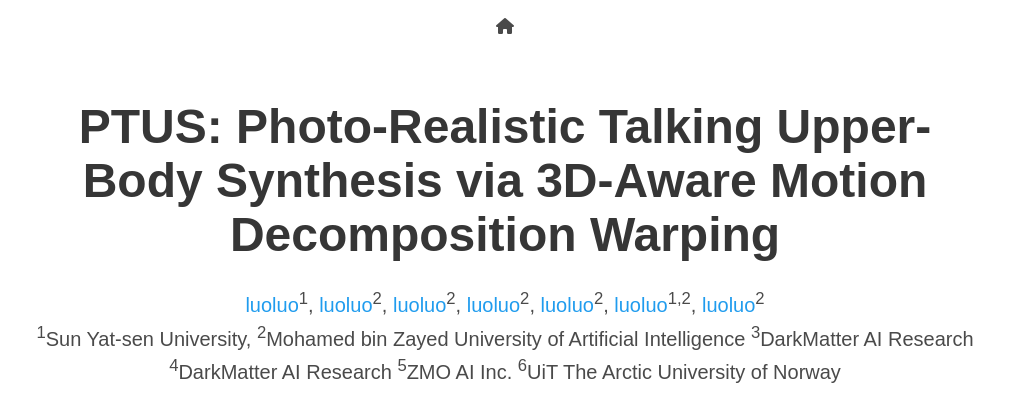
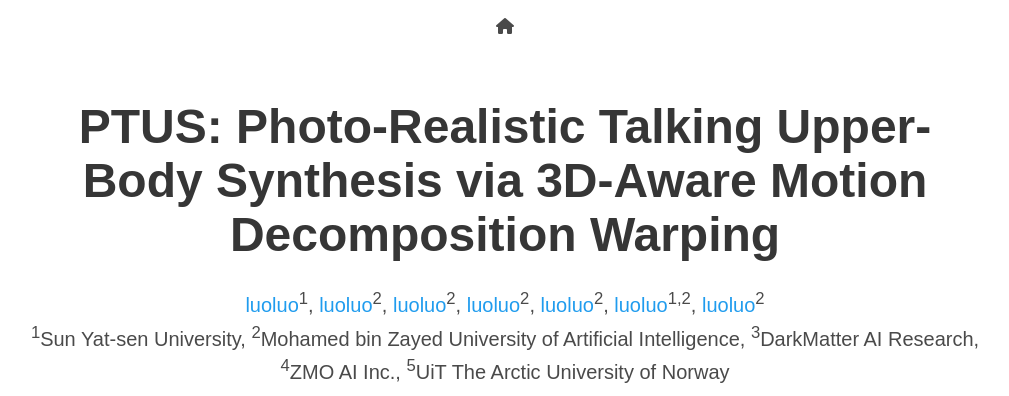
Before and after one commit to cooluoluo/test, a plain HTML site: page index.html in a window 1280 px wide. Shown: the top 396 px of the page, without its empty margins (135-1144 px from the left). Drawn offline with nearby package versions, Linux system fonts and the light colour scheme; some icons are missing; a web font is replaced by a local one.

Commit message:
Update index.html

```diff
--- a/index.html
+++ b/index.html
@@ -113,11 +113,10 @@
 
           <div class="is-size-5 publication-authors">
             <span class="author-block"><sup>1</sup>Sun Yat-sen University,</span>
-            <span class="author-block"><sup>2</sup>Mohamed bin Zayed University of Artificial Intelligence</span>
-            <span class="author-block"><sup>3</sup>DarkMatter AI Research</span>
-            <span class="author-block"><sup>4</sup>DarkMatter AI Research</span>
-            <span class="author-block"><sup>5</sup>ZMO AI Inc.</span>
-            <span class="author-block"><sup>6</sup>UiT The Arctic University of Norway</span>
+            <span class="author-block"><sup>2</sup>Mohamed bin Zayed University of Artificial Intelligence,</span>
+            <span class="author-block"><sup>3</sup>DarkMatter AI Research,</span>
+            <span class="author-block"><sup>4</sup>ZMO AI Inc.,</span>
+            <span class="author-block"><sup>5</sup>UiT The Arctic University of Norway</span>
           </div>
 
           <div class="column has-text-centered">
```
